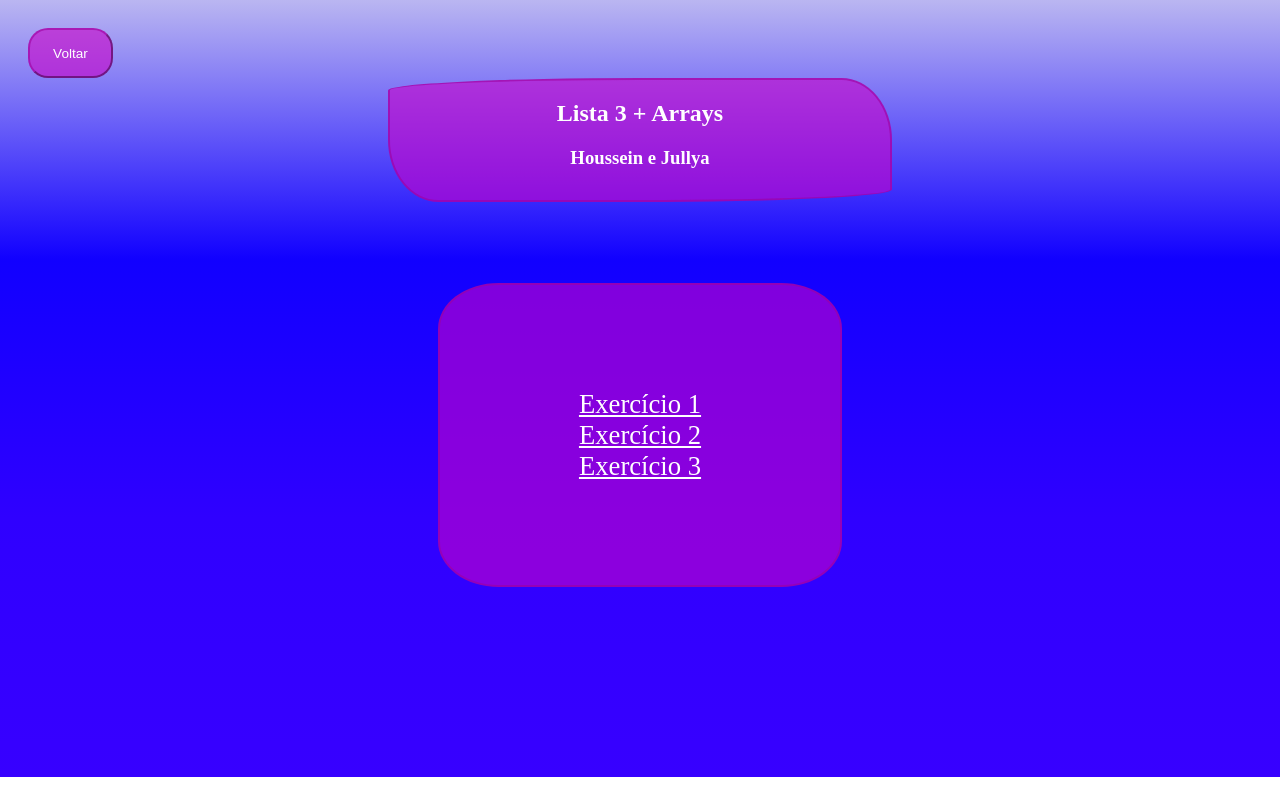
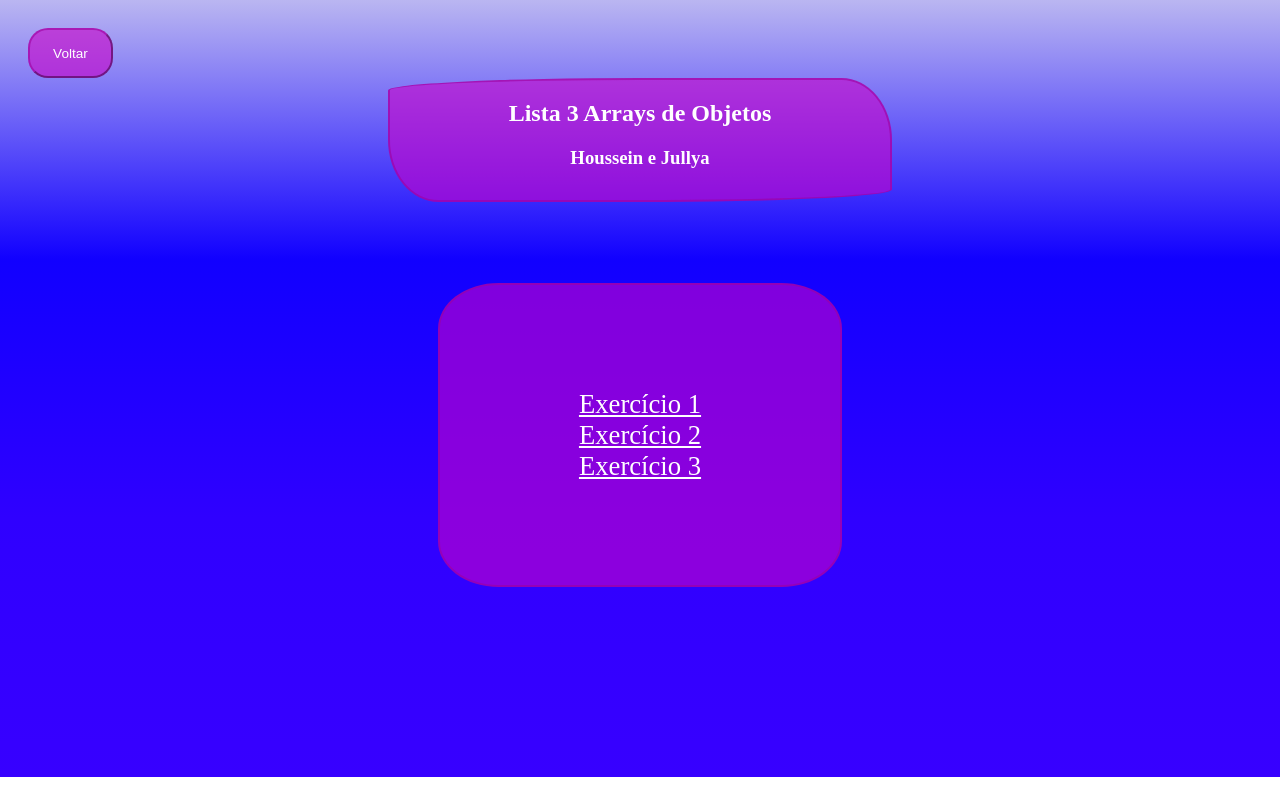
Before and after one commit to Birustieicom/LP3Bimestre, a plain HTML site: page Lista 3 - + Arrays/index.html in a window 1280 px wide. Drawn offline with Linux system fonts and the light colour scheme.

Commit message:
Update index.html

```diff
--- a/Lista 3 - + Arrays/index.html
+++ b/Lista 3 - + Arrays/index.html
@@ -3,7 +3,7 @@
 <head>
     <meta charset="UTF-8">
     <meta name="viewport" content="width=device-width, initial-scale=1.0">
-    <title>Lista 3 + Arrays - Houssein e Jullya</title>
+    <title>Lista 3 Arrays de Objetos - Houssein e Jullya</title>
 
     <link rel="website icon" type="png" href="img/codeicon.png">
     <link rel="stylesheet" href="style.css">
@@ -15,7 +15,7 @@
 
     <center>
     <div class="titulo">
-        <h2>Lista 3 + Arrays </h2>
+        <h2>Lista 3 Arrays de Objetos </h2>
         <h3>Houssein e Jullya</h3>
     </div><br>
 
```
